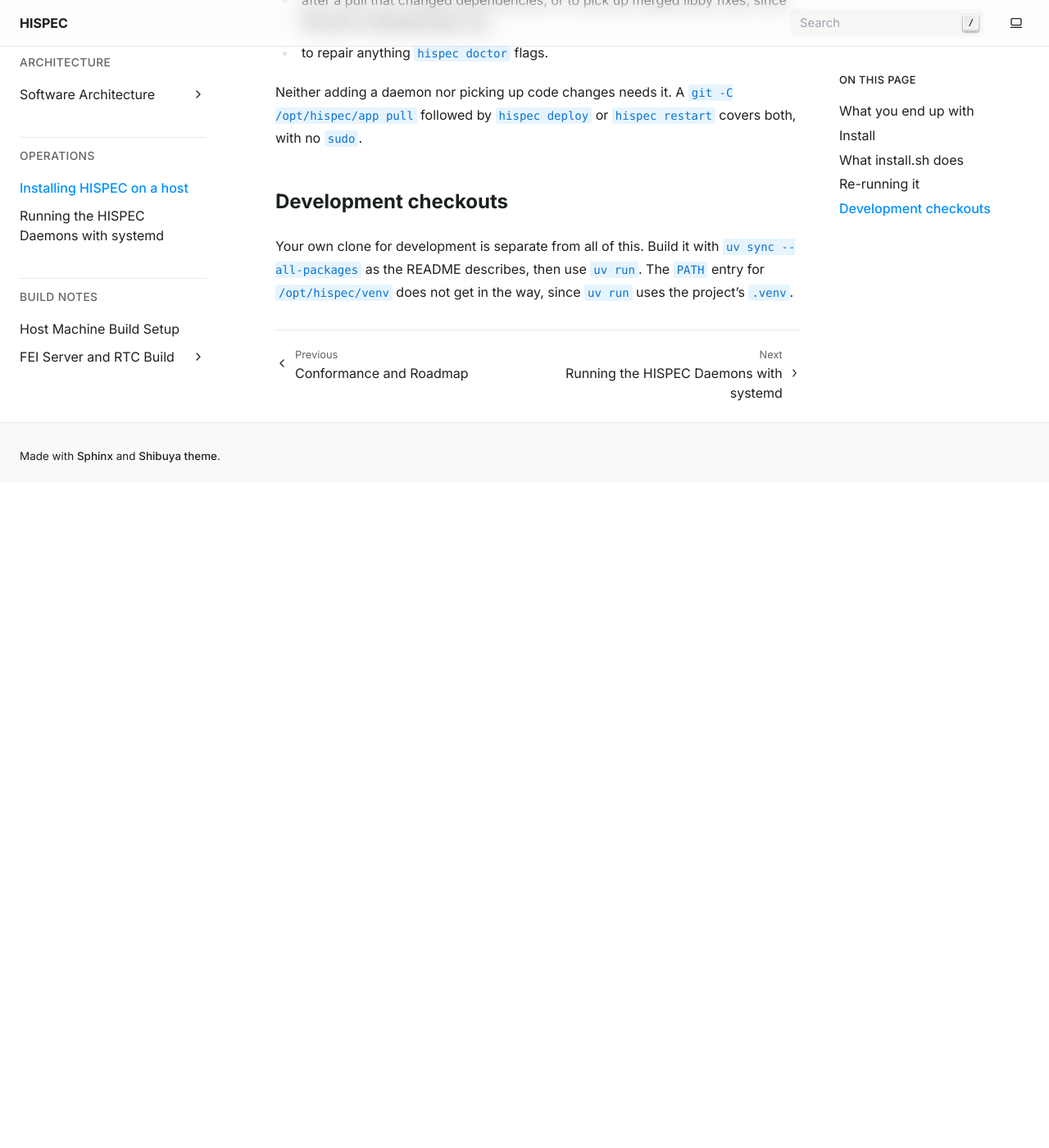
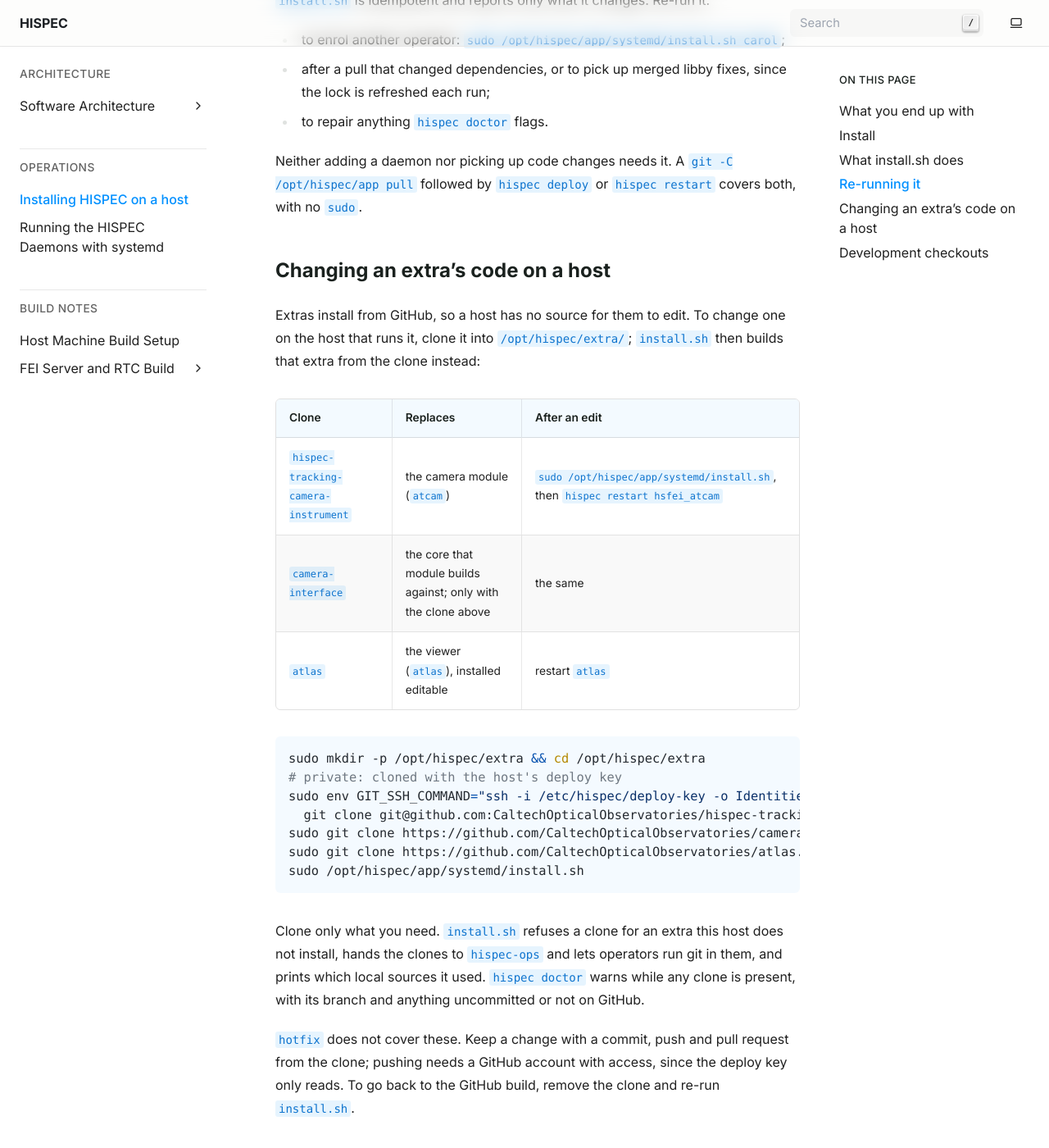
Before and after one commit to CaltechOpticalObservatories/hispec, a Sphinx documentation site: the page built from docs/install.md, in a window 1280 px wide and 1400 px high, scrolled down 2883 px. Shown: the whole window at 82% size. Built offline with Sphinx 7.4.7, drawn with Linux system fonts in a browser that asks for light colours; before the commit the page ends 3472 px from its top, so only the background shows below that; some of the changed text lies outside the part shown.

Commit message:
Add the atlas extra and build extras from clones in /opt/hispec/extra

````diff
--- a/docs/install.md
+++ b/docs/install.md
@@ -64,10 +64,13 @@
    (`hispecserver`, `feiserver`, ...). Leave it out to use the short hostname.
    It is written once, to `/etc/hispec/host`; edit that file to change it.
 
-   On `feiserver` the installer also builds the tracking camera module into
-   the venv (the `atcam` extra); any other role is refused it. Other extras
-   are added with `--extra <name>` and recorded in `/etc/hispec/extras`, so
-   later runs keep them; `hispec doctor` reports one that has gone missing.
+   Some extras come with the role. On `feiserver` the installer builds the
+   tracking camera module into the venv (the `atcam` extra), which any other
+   role is refused. On `feiserver` and `hispecserver` it installs atlas, the
+   shared-memory and FITS viewer (the `atlas` extra), which needs a graphical
+   session such as `ssh -Y`. Other extras are added with `--extra <name>` and
+   recorded in `/etc/hispec/extras`, so later runs keep them; `hispec doctor`
+   reports one that has gone missing.
 
    Before `hispec deploy hsfei_atcam` on `feiserver`, put the ACF at
    `/etc/hispec/hispecatc.acf` and create `/opt/hispec/data` writable by
@@ -116,6 +119,38 @@
 `git -C /opt/hispec/app pull` followed by `hispec deploy` or `hispec restart`
 covers both, with no `sudo`.
 
+## Changing an extra's code on a host
+
+Extras install from GitHub, so a host has no source for them to edit. To change
+one on the host that runs it, clone it into `/opt/hispec/extra/`; `install.sh`
+then builds that extra from the clone instead:
+
+| Clone | Replaces | After an edit |
+|---|---|---|
+| `hispec-tracking-camera-instrument` | the camera module (`atcam`) | `sudo /opt/hispec/app/systemd/install.sh`, then `hispec restart hsfei_atcam` |
+| `camera-interface` | the core that module builds against; only with the clone above | the same |
+| `atlas` | the viewer (`atlas`), installed editable | restart `atlas` |
+
+```bash
+sudo mkdir -p /opt/hispec/extra && cd /opt/hispec/extra
+# private: cloned with the host's deploy key
+sudo env GIT_SSH_COMMAND="ssh -i /etc/hispec/deploy-key -o IdentitiesOnly=yes" \
+  git clone git@github.com:CaltechOpticalObservatories/hispec-tracking-camera-instrument.git
+sudo git clone https://github.com/CaltechOpticalObservatories/camera-interface.git
+sudo git clone https://github.com/CaltechOpticalObservatories/atlas.git
+sudo /opt/hispec/app/systemd/install.sh
+```
+
+Clone only what you need. `install.sh` refuses a clone for an extra this host
+does not install, hands the clones to `hispec-ops` and lets operators run git in
+them, and prints which local sources it used. `hispec doctor` warns while any
+clone is present, with its branch and anything uncommitted or not on GitHub.
+
+`hotfix` does not cover these. Keep a change with a commit, push and pull
+request from the clone; pushing needs a GitHub account with access, since the
+deploy key only reads. To go back to the GitHub build, remove the clone and
+re-run `install.sh`.
+
 ## Development checkouts
 
 Your own clone for development is separate from all of this. Build it with
--- a/pyproject.toml
+++ b/pyproject.toml
@@ -45,6 +45,11 @@
 # hosts fetch it with /etc/hispec/deploy-key
 atcam = [
     "camera-interface-tracking@git+ssh://git@github.com/CaltechOpticalObservatories/hispec-tracking-camera-instrument.git",
+]
+# The SHM and FITS viewer; install.sh adds it on feiserver and hispecserver.
+# atlas needs Python 3.12, older than hispec's floor
+atlas = [
+    "atlas@git+https://github.com/CaltechOpticalObservatories/atlas.git ; python_version >= '3.12'",
 ]
 # Plotting and FITS for the engineering scripts under scripts/, which no daemon
 # imports: install.sh --extra scripts
````
Also changed, not shown: src/hispec/driver/tracking_camera/README.md, systemd/README.md, 1 other file.
